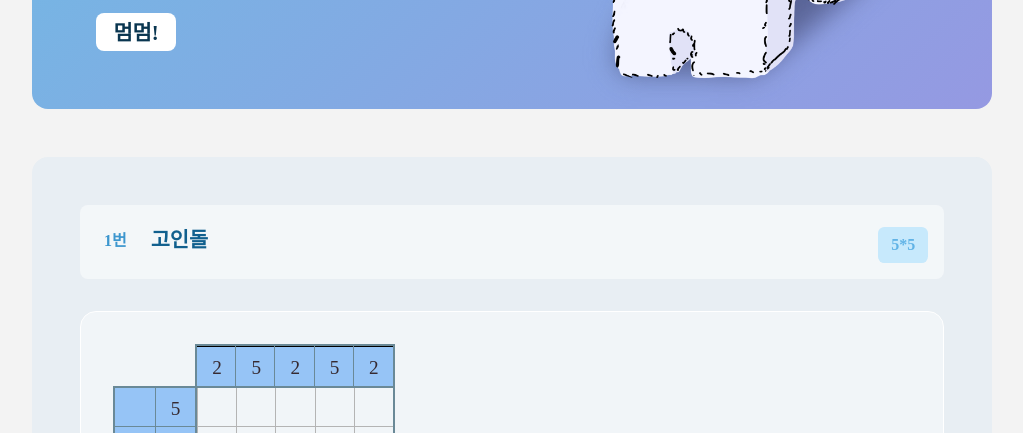
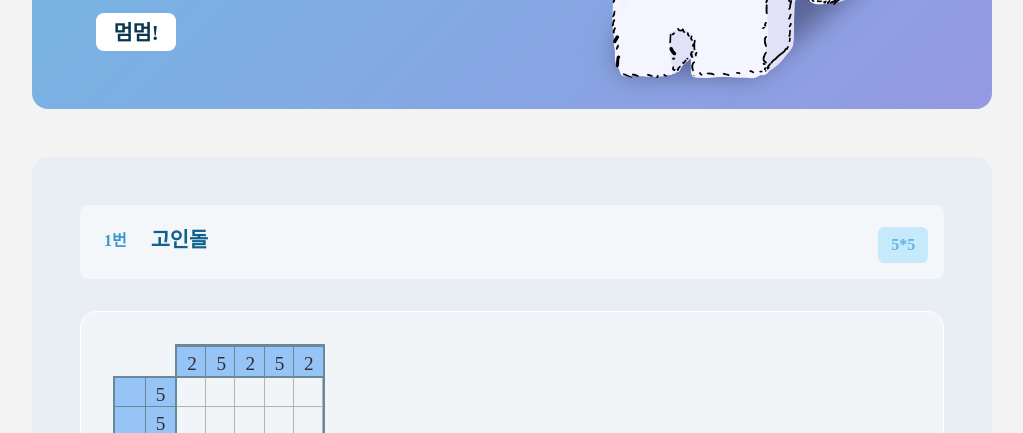
Before and after one commit to saemileee/nemmo-logic, a website with bundled scripts: page index.html in a window 1280 px wide. Both pictures are taken after a click on the element "고인돌". Shown: the part 313-746 px from the top of the page, without its empty margins (128-1151 px from the left). Built offline with nearby package versions, Linux system fonts and the light colour scheme.

Commit message:
cells boarder style 수정

```diff
--- a/components/Stage.js
+++ b/components/Stage.js
@@ -23,7 +23,6 @@ export function renderStage(data, puzzleDB, $main) {
   const $puzzleSize = document.createElement("span");
   $puzzleSize.innerHTML = `${data.size}`;
   $gamePageHeader.appendChild($puzzleSize);
-
 
   //게임보드 부분
   const $gameBoardContainer = document.createElement("div");
@@ -59,8 +58,8 @@ export function renderStage(data, puzzleDB, $main) {
   const ROWS = answerArr.length;
   const COLS = answerArr[0].length;
 
-  const boardSizeW = ROWS * 0.5 * 80;
-  const boardSizeH = COLS * 0.5 * 80;
+  const boardSizeW = ROWS * 0.5 * 60;
+  const boardSizeH = COLS * 0.5 * 60;
   const cellSize = boardSizeW / ROWS;
 
   styleEl.setProperty("--board-size-h", `${boardSizeW}px`);
@@ -98,16 +97,18 @@ export function renderStage(data, puzzleDB, $main) {
       cell.addEventListener("mouseup", mouseUpOnCell);
 
       //5칸마다 굵은 border
-      if (j % 5 === 0 && j > 0) {
-        cell.style.borderLeftWidth = "1.5px";
-        cell.style.borderLeftColor = "black";
+      if (i % 5 === 4 && i > 0 && i !== ROWS - 1) {
+        cell.style.borderBottomWidth = "1.5px";
+        cell.style.borderBottomColor = "black";
       }
-      if (i % 5 === 0 && i > 0) {
-        cell.style.borderTopWidth = "1.5px";
-        cell.style.borderTopColor = "black";
+
+      if (j % 5 === 4 && j > 0 && j !== COLS - 1) {
+        cell.style.borderRightWidth = "1.5px";
+        cell.style.borderRightColor = "black";
       }
     }
   }
+
   $board.addEventListener("mouseleave", mouseUpOnCell);
 
   // ---------------------------
@@ -262,12 +263,6 @@ export function renderStage(data, puzzleDB, $main) {
       const clueContainer = document.createElement("div");
       clueContainer.setAttribute("class", `${matrixName}${i} clue-container`);
       clue.appendChild(clueContainer);
-      //5칸마다 굵은 border
-      if (i % 5 === 0 && matrixName === "row") {
-        clueContainer.style.borderTopWidth = "1.5px";
-      } else if (i % 5 === 0 && matrixName === "col") {
-        clueContainer.style.borderLeftWidth = "1.5px";
-      }
     }
     return clue;
   }
@@ -306,6 +301,11 @@ export function renderStage(data, puzzleDB, $main) {
       //clue콘테이너 만들고 clueArr 받아서 페인팅하기
       const rowClueContainer = document.querySelector(`#row-clue .row${i}`);
       createClueCell(rowClueArr, rowClueContainer);
+      //5칸마다 굵은 border
+      if (i % 5 === 4 && i > 0) {
+        rowClueContainer.style.borderBottomWidth = "1.5px";
+        rowClueContainer.style.borderBottomColor = "black";
+      }
     }
 
     for (let i = 0; i < COLS; i++) {
@@ -313,6 +313,10 @@ export function renderStage(data, puzzleDB, $main) {
       //clue콘테이너 만들고 clueArr 받아서 페인팅하기
       const colClueContainer = document.querySelector(`#col-clue .col${i}`);
       createClueCell(colClueArr, colClueContainer);
+      if (i % 5 === 4 && i > 0) {
+        colClueContainer.style.borderRightWidth = "1.5px";
+        colClueContainer.style.borderRightColor = "black";
+      }
     }
 
     function createClueCell(clueArr, clueContainer) {
--- a/public/css/gameboard.css
+++ b/public/css/gameboard.css
@@ -114,7 +114,7 @@ main #game-page-container #game-grid-container {
 }
 
 #col-clue .clue-container p {
-  border-top: 1px solid black;
+  border-top: 1px solid var(--cell-border-color);
 }
 
 #row-clue {
@@ -151,7 +151,7 @@ main #game-page-container #game-grid-container {
   text-align: center;
 
   font-size: 1.2em;
-  line-height: 2.2em;
+  line-height: 1.8em;
   overflow: hidden;
   cursor: pointer;
   color: rgb(54, 42, 49);
@@ -180,7 +180,7 @@ main #game-page-container #game-grid-container {
 
 #board div.row > div {
   display: inline-block;
-  border-left: 0.5px solid rgb(180, 180, 180);
+  border-right: 0.5px solid rgb(180, 180, 180);
   border-bottom: 0.5px solid rgb(180, 180, 180);
   cursor: pointer;
 }
--- a/routes/puzzles.js
+++ b/routes/puzzles.js
@@ -2,7 +2,7 @@ const express = require("express");
 const router = express.Router();
 const path = require("path");
 
-const puzzles = require("../public/puzzle.json");
+// const puzzles = require("../public/puzzle.json");
 
 router.use("/public", express.static(path.join(__dirname, "../public")));
 router.use(
@@ -11,8 +11,8 @@ router.use(
 );
 
 router.get("/:puzzleId", (req, res, next) => {
-  const { puzzleId } = req.params;
-  const puzzle = puzzles.find((puzzle) => (puzzle.id = puzzleId));
+  // const { puzzleId } = req.params;
+  // const puzzle = puzzles.find((puzzle) => (puzzle.id = puzzleId));
   // res.json(puzzle);
   res.sendFile(path.join(__dirname, "../index.html"));
 });
```
